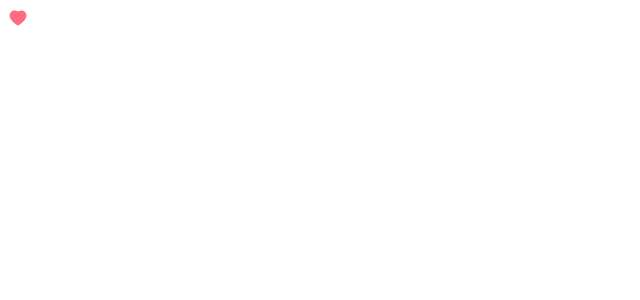
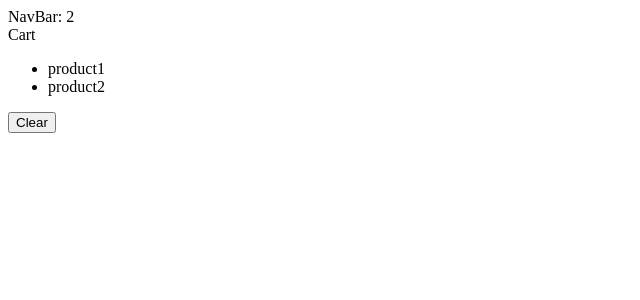
Before and after one commit to aem3780/react-movie-app, a React (Vite) app: page / in a window 1280 px wide. Shown: the top 300 px of the page, without its empty margins (0-640 px from the left). Built offline with nearby package versions, Linux system fonts and the light colour scheme.

Commit message:
Experimenting w sharing state between components

```diff
--- a/package.json
+++ b/package.json
@@ -11,6 +11,7 @@
   "dependencies": {
     "@types/styled-components": "^5.1.26",
     "bootstrap": "^5.2.3",
+    "immer": "^9.0.19",
     "react": "^18.2.0",
     "react-dom": "^18.2.0",
     "react-icons": "^4.7.1",
--- a/src/App.tsx
+++ b/src/App.tsx
@@ -1,10 +1,14 @@
 import { useState } from "react";
-import Like from "./components/Like";
+import NavBar from "./components/NavBar";
+import Cart from "./components/Cart";
 
 function App() {
+  const [cartItems, setCartItems] = useState(["product1", "product2"]);
+
   return (
     <div>
-      <Like onClick={() => console.log("clicked")} />
+      <NavBar cartItemsCount={cartItems.length} />
+      <Cart cartItems={cartItems} onClear={() => setCartItems([])}/>
     </div>
   );
 }
--- /dev/null
+++ b/src/components/Cart.tsx
@@ -0,0 +1,22 @@
+import React from "react";
+
+interface Props {
+  cartItems: string[];
+  onClear: () => void;
+}
+
+const Cart = ({ cartItems, onClear }: Props) => {
+  return (
+    <>
+      <div>Cart</div>
+      <ul>
+        {cartItems.map((item) => (
+          <li key={item}>{item}</li>
+        ))}
+      </ul>
+      <button onClick={onClear}>Clear</button>
+    </>
+  );
+};
+
+export default Cart;
--- /dev/null
+++ b/src/components/NavBar.tsx
@@ -0,0 +1,11 @@
+import React from "react";
+
+interface Props {
+  cartItemsCount: number;
+}
+
+const NavBar = ({ cartItemsCount }: Props) => {
+  return <div>NavBar: {cartItemsCount}</div>;
+};
+
+export default NavBar;
```
Also changed, not shown: 1 other file (tests, documents, lock files or other folders).
